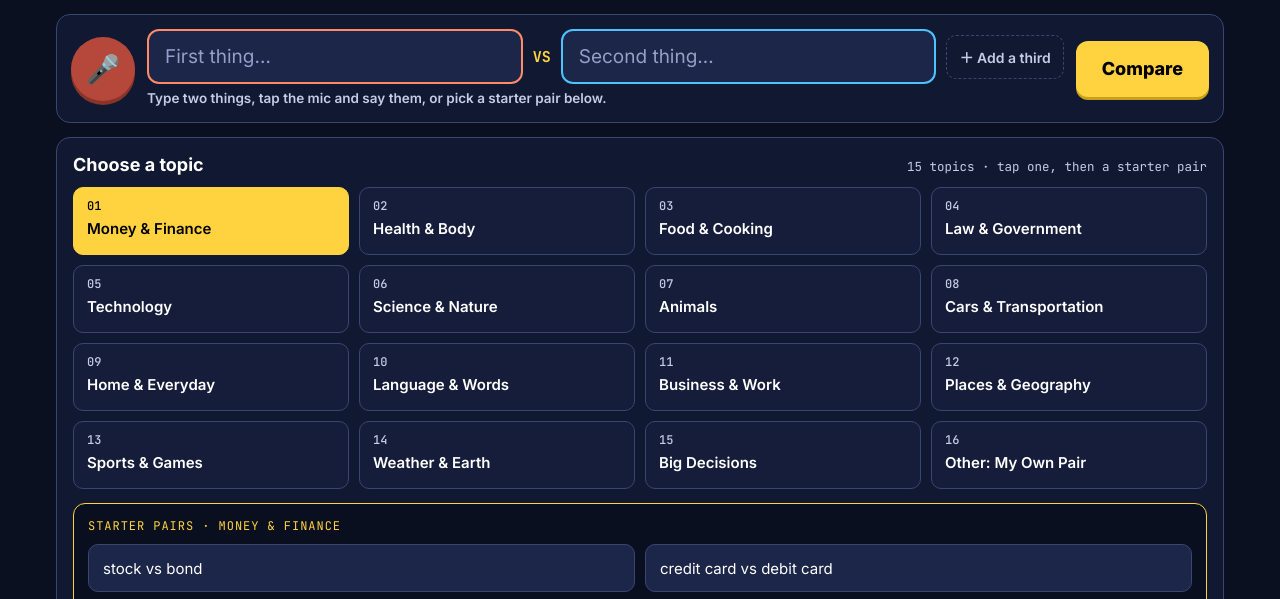
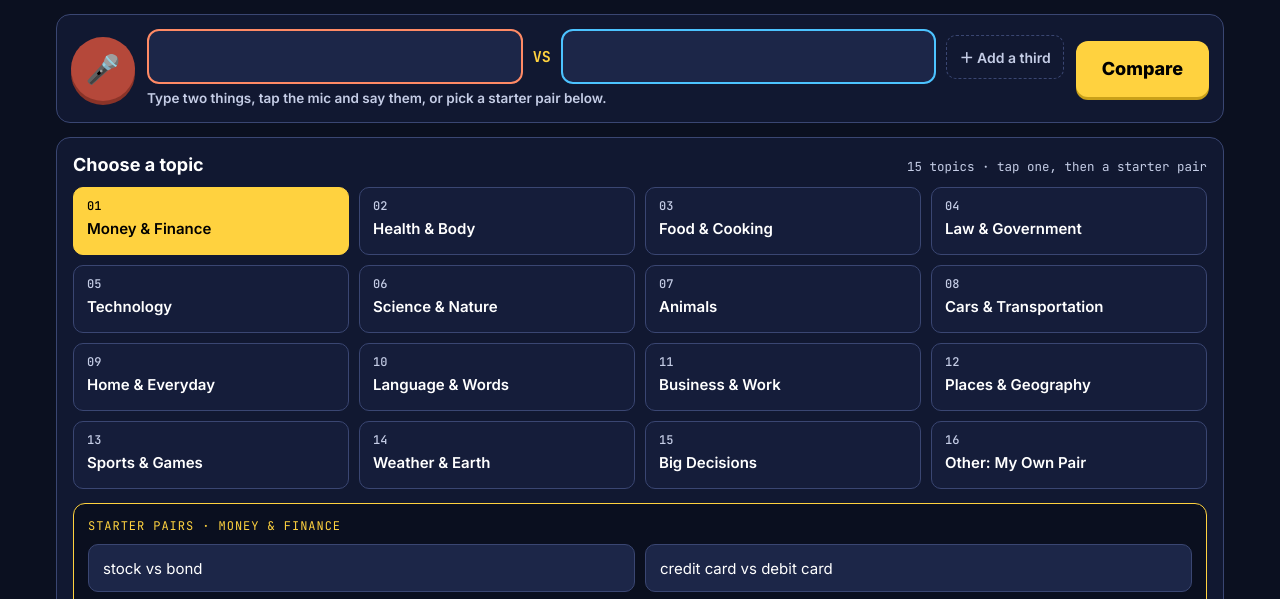
Before and after one commit to NuSpark-Wow/whats-the-difference, a plain HTML site: page index.html in a window 1280 px wide. Shown: the part 172-771 px from the top of the page. Drawn offline with Linux system fonts and the light colour scheme.

Commit message:
Add files via upload

```diff
--- a/index.html
+++ b/index.html
@@ -1522,5 +1522,36 @@ if (sq) { if (params.get("d") === "quick") setDepth("quick"); fillBoxes(sq); $("
   }).observe(root);
 })();
 </script>
+
+<script>
+/* House rule: no sample text inside input boxes (it gets cut off on phones).
+   Plain prompts are removed; helpful examples move to a small line just above the box. */
+(function(){
+  var DROP=/^(ask anything|pregunta lo que quieras|type your reply|your answer|tu respuesta|your word|first thing|second thing|third thing|type what.?s on your mind|ask the table a question|paste a web address)/i;
+  var css=document.createElement('style');
+  css.textContent='.ph-hint{font-size:13px;line-height:1.35;opacity:.78;margin:4px 0 6px;text-align:left}';
+  document.head.appendChild(css);
+  function fix(el){
+    var t=(el.getAttribute('placeholder')||'').trim();
+    if(!t) return;
+    el.setAttribute('placeholder','');
+    if(DROP.test(t)){ if(el._phHint){ el._phHint.remove(); el._phHint=null; } return; }
+    var h=el._phHint;
+    if(!h || !h.isConnected){
+      h=document.createElement('div'); h.className='ph-hint';
+      var at=el, p=el.parentNode;
+      if(p && p.children.length>1){ var d=getComputedStyle(p).display; if(/flex|grid/.test(d)) at=p; }
+      at.parentNode.insertBefore(h,at); el._phHint=h;
+    }
+    h.textContent=t;
+  }
+  function scan(root){ if(root.querySelectorAll) root.querySelectorAll('input[placeholder],textarea[placeholder]').forEach(fix); }
+  new MutationObserver(function(ms){ ms.forEach(function(m){
+    if(m.type==='attributes') fix(m.target);
+    else m.addedNodes.forEach(function(n){ if(n.nodeType===1){ if(n.matches && n.matches('input[placeholder],textarea[placeholder]')) fix(n); scan(n); } });
+  }); }).observe(document.documentElement,{subtree:true,childList:true,attributes:true,attributeFilter:['placeholder']});
+  scan(document);
+})();
+</script>
 </body>
 </html>
```
